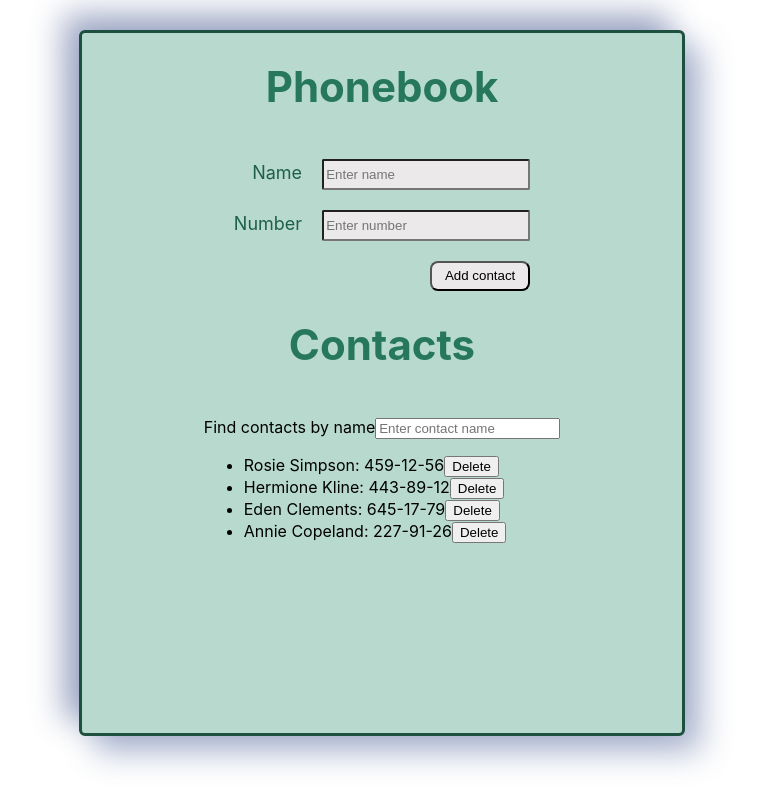
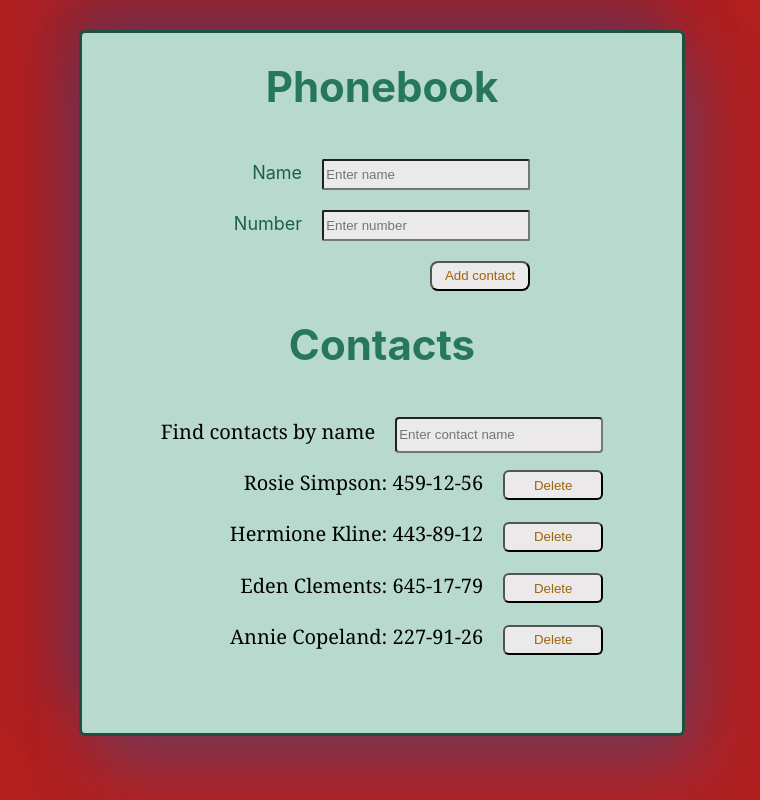
Before and after one commit to MarkBellinzon/goit-react-hw-02-phonebook, a React (Create React App) app: page / in a window 1280 px wide. Shown: the whole page, without its empty margins (258-1018 px from the left). Built offline with nearby package versions, Linux system fonts and the light colour scheme.

Commit message:
min_scroll

```diff
--- a/src/components/App.module.css
+++ b/src/components/App.module.css
@@ -7,8 +7,8 @@
   flex-direction: column;
   margin: 0 auto;
   border-radius: 6px;
-  box-shadow: 1rem 1rem 2rem rgba(63, 84, 145, 0.435),
-    -1rem -1rem 2rem rgb(38, 60, 125, 0.435);
+  box-shadow: 1rem 2rem 4rem rgba(63, 84, 145, 0.435),
+    -1rem -2rem 4rem rgb(38, 60, 125, 0.435);
   margin-top: 30px;
   background-color: rgb(184, 218, 206);
 }
--- a/src/components/ContactForm/ContactForm.module.css
+++ b/src/components/ContactForm/ContactForm.module.css
@@ -16,6 +16,7 @@
   background-color: #ebe9e9;
   width: 200px;
   border-radius: 2px;
+  color: rgb(160, 100, 11);
 }
 
 .button {
@@ -24,11 +25,12 @@
   border-radius: 8px;
   background-color: #ebe9e9;
   cursor: pointer;
+  color: rgb(160, 100, 11);
 }
 
 .button:hover {
-  box-shadow: 0 0 5px #33a16e, 0 0 20px #33a16e, 0 0 40px #33a16e,
-    0 0 200px #33a16e;
+  box-shadow: 0 0 5px #33a16e, 0 0 10px #33a16e, 0 0 20px #33a16e,
+    0 0 100px #33a16e;
   position: relative;
   transition-property: background-color, color;
   transition-duration: 0.5s;
--- a/src/components/ContactList/ContactList.jsx
+++ b/src/components/ContactList/ContactList.jsx
@@ -1,14 +1,15 @@
 import PropTypes from 'prop-types';
+import css from './ContactList.module.css';
 
 export const ContactList = ({ contacts, deleteContact }) => {
   return (
     <div>
-      <ul>
+      <ul className={css.it}>
         {contacts.map((contact, id) => (
-          <li key={id}>
+          <li className={css.text} key={id}>
             {contact.name}: {contact.number}
             <button
-              //   className={css.deleteBtn}
+              className={css.delBtn}
               type="button"
               onClick={() => deleteContact(contact.id)}
             >
--- /dev/null
+++ b/src/components/ContactList/ContactList.module.css
@@ -0,0 +1,30 @@
+.delBtn {
+  width: 100px;
+  height: 30px;
+  border-radius: 6px;
+  margin-left: 20px;
+  background-color: #ebe9e9;
+  color: rgb(160, 100, 11);
+}
+
+.delBtn:hover {
+  box-shadow: 0 0 5px #33a16e, 0 0 20px #33a16e, 0 0 40px #33a16e,
+    0 0 200px #33a16e;
+  position: relative;
+  transition-property: background-color, color;
+  transition-duration: 0.5s;
+  transition-timing-function: ease-out;
+}
+
+.it {
+  display: flex;
+  flex-direction: column;
+  gap: 20px;
+  align-items: flex-end;
+}
+
+.text {
+  font-size: 20px;
+  font-family: Cambria, Cochin, Georgia, Times, 'Times New Roman', serif;
+  list-style-type: none;
+}
--- a/src/components/Filter/Filter.jsx
+++ b/src/components/Filter/Filter.jsx
@@ -1,10 +1,12 @@
 import PropTypes from 'prop-types';
+import css from './Filter.module.css';
 
 export const Filter = ({ value, handleChangeFilter }) => {
   return (
-    <label>
+    <label className={css.text}>
       Find contacts by name
       <input
+        className={css.input}
         type="text"
         name="filter"
         placeholder="Enter contact name"
--- /dev/null
+++ b/src/components/Filter/Filter.module.css
@@ -0,0 +1,13 @@
+.input {
+  height: 30px;
+  margin-left: 20px;
+  background-color: #ebe9e9;
+  width: 200px;
+  border-radius: 4px;
+  color: rgb(160, 100, 11);
+}
+
+.text {
+  font-size: 20px;
+  font-family: Cambria, Cochin, Georgia, Times, 'Times New Roman', serif;
+}
--- a/src/index.css
+++ b/src/index.css
@@ -7,6 +7,7 @@ body {
     sans-serif;
   -webkit-font-smoothing: antialiased;
   -moz-osx-font-smoothing: grayscale;
+  background-color: #b11f1f;
 }
 
 code {
```
Also changed, not shown: src/components/App.jsx (line endings or trailing spaces), src/components/Section/Section.module.css (added).
